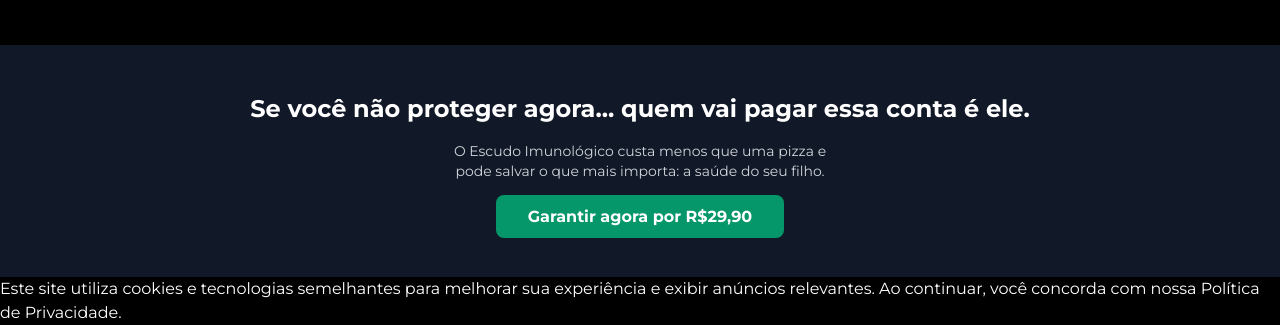
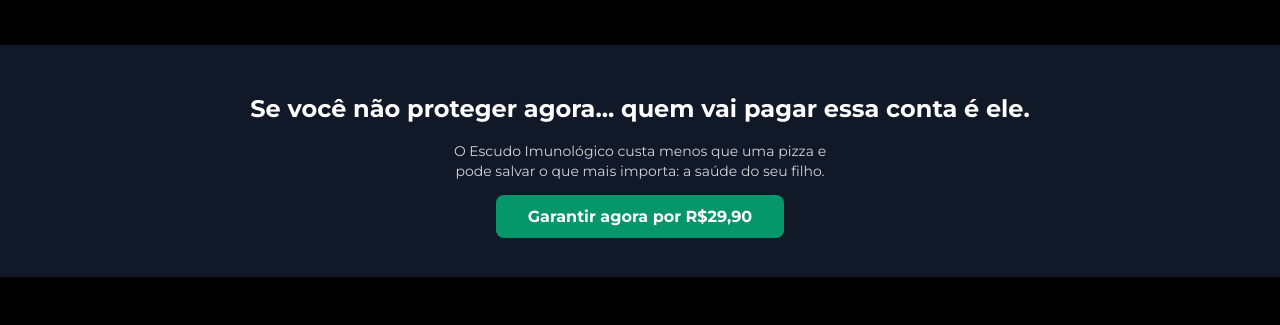
Before and after one commit to escudoimune/escudo-imunologico, a plain HTML site: page index.html in a window 1280 px wide. Shown: the part 2187-2512 px from the top of the page. After the commit the page ends 2464 px from the top, so only its background shows below. Drawn offline with nearby package versions, Linux system fonts and the light colour scheme.

Commit message:
index.html

```diff
--- a/index.html
+++ b/index.html
@@ -132,11 +132,5 @@ src="https://www.facebook.com/tr?id=631415686669264&ev=PageView&noscript=1"
   });
   document.querySelectorAll('.fade-up').forEach(el => observer.observe(el));
 </script>
- <!-- ⚠️ AVISO DE PRIVACIDADE NO RODAPÉ -->
-  <div class="cookie-footer">
-    Este site utiliza cookies e tecnologias semelhantes para melhorar sua experiência e exibir anúncios relevantes.
-    Ao continuar, você concorda com nossa
-    <a href="/politica-de-privacidade.html" target="_blank">Política de Privacidade</a>.
-  </div>
 </body>
 </html>
```
